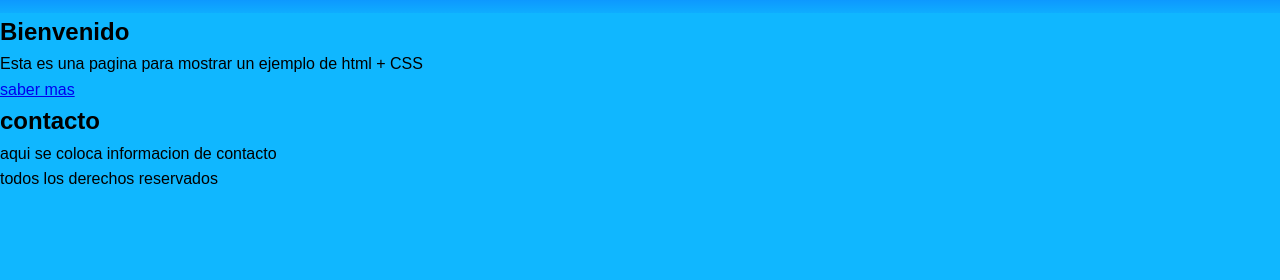
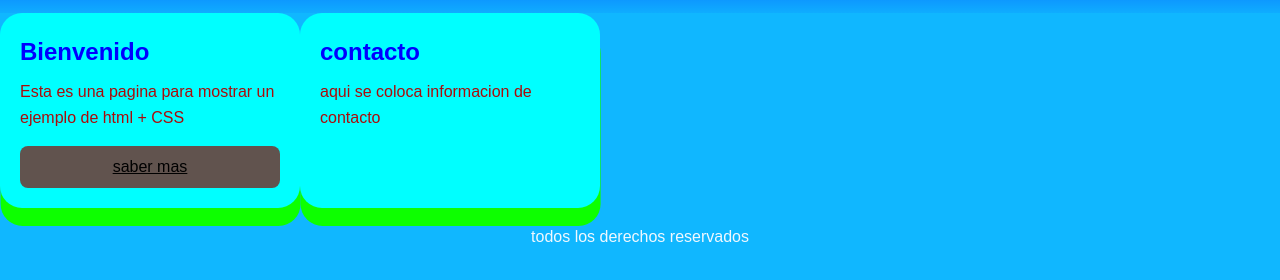
Before and after one commit to david152619/html_david1519, a plain HTML site: page index.html in a window 1280 px wide. Shown: the part 96-376 px from the top of the page. Drawn offline with Linux system fonts and the light colour scheme.

Commit message:
se termina de hacer los estilos

```diff
--- a/styles.css
+++ b/styles.css
@@ -19,5 +19,54 @@ color:rgb(0, 0, 0);
     color: #000000f7;
     padding:1rem;
     text-align: center;
+}
 
+.Subtitle{
+    opacity:40%;
 }
+
+.content{
+    display:flex; /*coloca las targrtas a u lado de la otra*/
+    gap:3rem /*separar las targetas */
+    flex-wrap:wrap; /*permite que las targetas bajen si no caben*/
+    justify-conten:center
+    padding: 2rem;
+}
+
+
+.card {
+background:aqua;
+padding:1.25rem;
+border-radius:22px ;
+box-shadow: 0.6px 18px rgb(13, 255, 0) ; /*dar profundidad     */
+width:300px;
+}
+.card h2{
+    margin-bottom:0.5rem;
+    color:blue
+}
+
+.card p{
+    margin-bottom:1rem ;
+    color:rgb(171, 11, 11)
+}
+
+.btn{
+    display: inline-block;
+    padding:0.5rem 1rem;
+    background:rgb(97, 83, 78);
+    border-radius:8px ;
+    color: black;
+}
+
+.card a{
+    justify-content:center;
+    display:flex;
+    text-align: center;
+}
+
+.site-footer{
+    text-align: center;
+    padding: 1rem;
+    color:aliceblue;
+}
```
